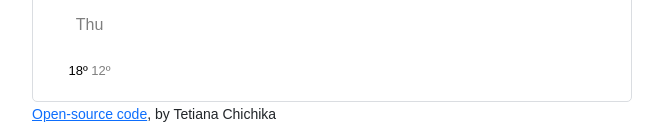
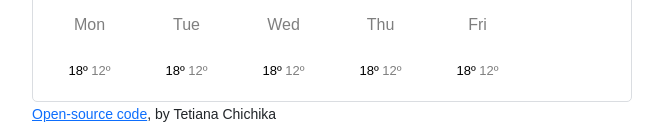
Before and after one commit to Tatyana19012/Weather-app, a plain HTML site: page index.html in a window 1280 px wide. Shown: the part 228-359 px from the top of the page, without its empty margins (308-971 px from the left). Drawn offline with nearby package versions, Linux system fonts and the light colour scheme; no server answers.

Commit message:
Added JS

```diff
--- a/index.html
+++ b/index.html
@@ -68,7 +68,7 @@
               </ul>
             </div>
           </div>
-          <div class="weather-forecast">
+          <div class="weather-forecast" id="forecast">
             <div class="row">
               <div class="col-2">
                 <div class="weather-forecast-date">Thu</div>
--- a/src/script.js
+++ b/src/script.js
@@ -20,6 +20,31 @@ function formatDate(timestamp) {
   ];
   let day = days[date.getDay()];
   return `${day} ${hours}:${minutes}`;
+}
+
+function displayForecast() {
+  let forecastElement = document.querySelector("#forecast");
+
+  let days = ["Mon", "Tue", "Wed", "Thu", "Fri"];
+
+  let forecastHTML = `<div class="row">`;
+  days.forEach(function (day) {
+    forecastHTML =
+      forecastHTML +
+      `
+              <div class="col-2">
+                <div class="weather-forecast-date">${day}</div>
+                <img src="" alt="" width="42" />
+                <div class="weather-forecast-temperatures">
+                  <span class="weather-forecast-temperature-max">18º</span>
+                  <span class="weather-forecast-temperature-min">12º</span>
+                </div>
+              </div>
+            `;
+  });
+  forecastHTML = forecastHTML + `</div>`;
+  forecastElement.innerHTML = forecastHTML;
+  console.log(forecastHTML);
 }
 
 function displayTemperature(response) {
@@ -87,3 +112,4 @@ let celsiusLink = document.querySelector("#celsius-link");
 celsiusLink.addEventListener("click", displayCelsiusTemperature);
 
 search("New York");
+displayForecast();
```
